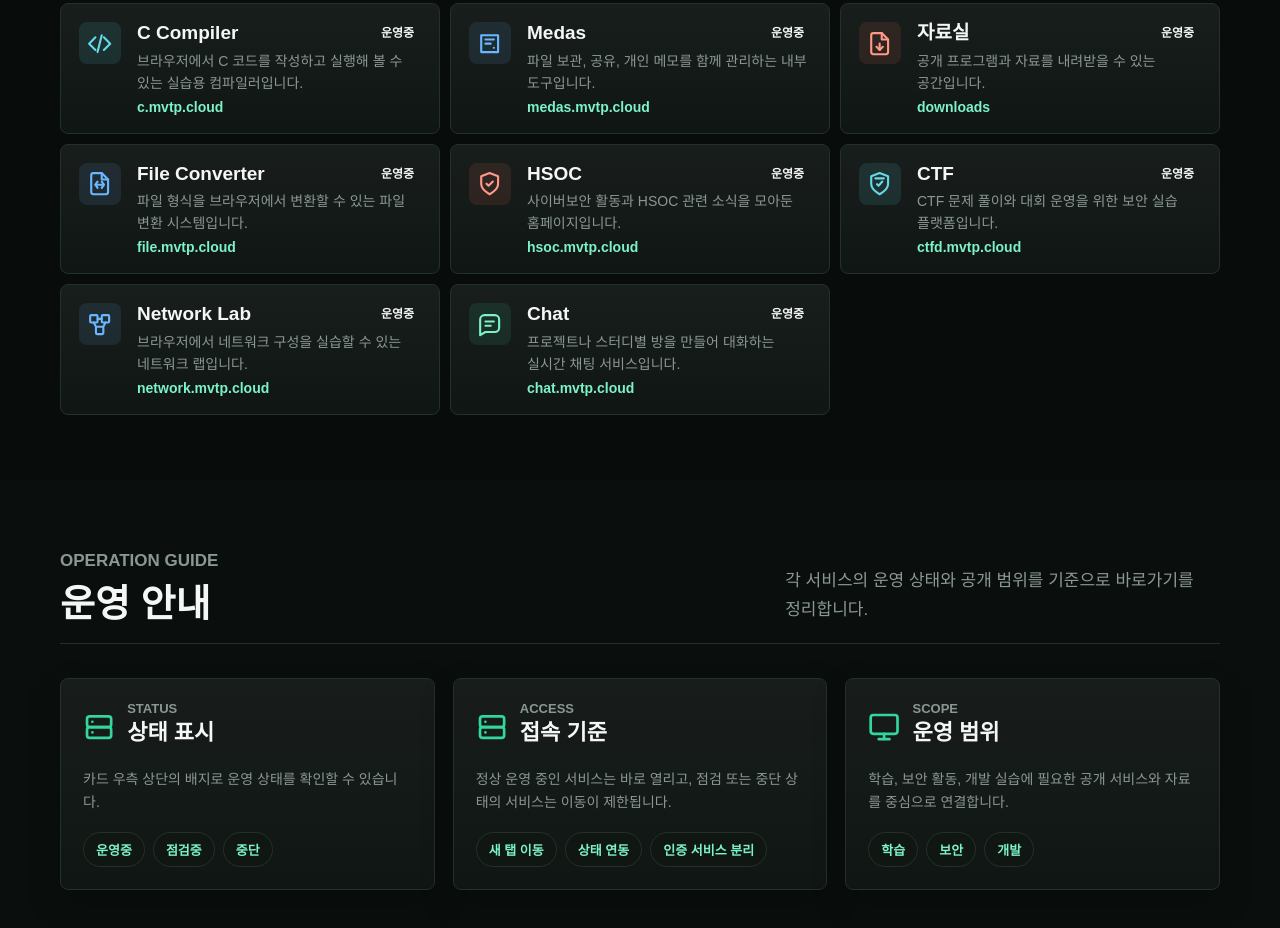
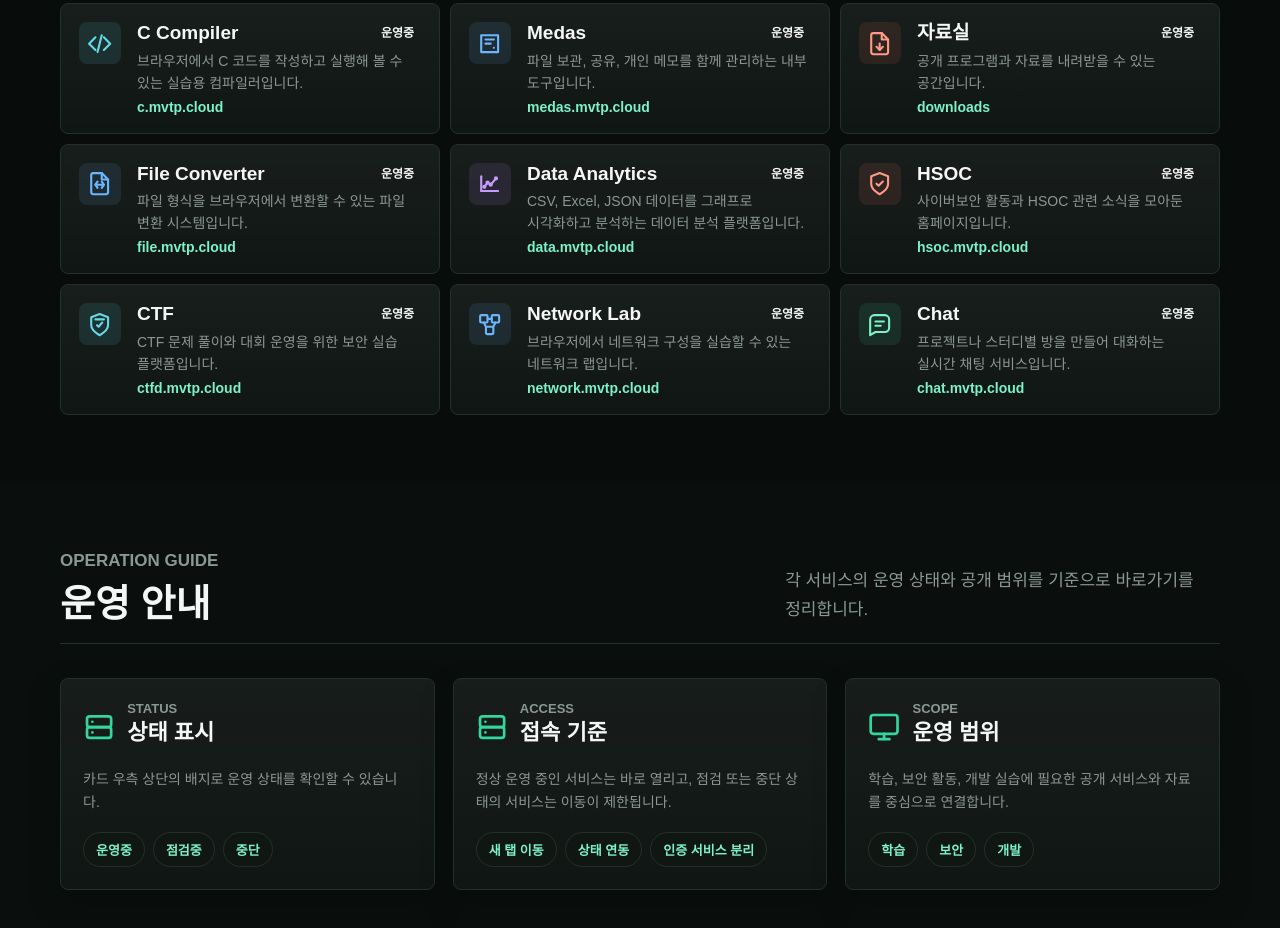
Before and after one commit to deploy103/mvtp-homepage, a website: page public/index.html in a window 1280 px wide. Shown: the part 1039-1967 px from the top of the page. Drawn offline with Linux system fonts and the light colour scheme; no server answers.

Commit message:
Add data analytics service link

```diff
--- a/data/site-content.json
+++ b/data/site-content.json
@@ -61,6 +61,12 @@
       "state": "online"
     },
     {
+      "id": "data",
+      "name": "Data Analytics",
+      "status": "운영중",
+      "state": "online"
+    },
+    {
       "id": "hsoc",
       "name": "HSOC",
       "status": "운영중",
--- a/public/index.html
+++ b/public/index.html
@@ -263,6 +263,26 @@
               </span>
             </a>
 
+            <a class="service-card" href="https://data.mvtp.cloud" target="_blank" rel="noreferrer noopener" data-service-id="data">
+              <span class="service-status" data-service-status>운영중</span>
+              <span class="service-icon service-icon-data">
+                <svg viewBox="0 0 24 24" aria-hidden="true">
+                  <path d="M4 19V5" />
+                  <path d="M4 19h16" />
+                  <path d="m7 15 3-4 3 2 5-6" />
+                  <circle cx="7" cy="15" r="1" />
+                  <circle cx="10" cy="11" r="1" />
+                  <circle cx="13" cy="13" r="1" />
+                  <circle cx="18" cy="7" r="1" />
+                </svg>
+              </span>
+              <span class="service-copy">
+                <strong>Data Analytics</strong>
+                <span>CSV, Excel, JSON 데이터를 그래프로 시각화하고 분석하는 데이터 분석 플랫폼입니다.</span>
+                <em>data.mvtp.cloud</em>
+              </span>
+            </a>
+
             <a class="service-card" href="https://hsoc.mvtp.cloud" target="_blank" rel="noreferrer noopener" data-service-id="hsoc">
               <span class="service-status" data-service-status>운영중</span>
               <span class="service-icon service-icon-coral">
--- a/public/styles.css
+++ b/public/styles.css
@@ -423,6 +423,11 @@ h3 {
   color: #65d9e6;
 }
 
+.service-icon-data {
+  background: rgba(190, 140, 255, 0.11);
+  color: #c59bff;
+}
+
 .service-copy {
   display: grid;
   gap: 5px;
--- a/server.js
+++ b/server.js
@@ -63,6 +63,7 @@ const defaultSiteContent = {
     { id: "medas", name: "Medas", status: "운영중", state: "online" },
     { id: "downloads", name: "자료실", status: "운영중", state: "online" },
     { id: "file", name: "File Converter", status: "운영중", state: "online" },
+    { id: "data", name: "Data Analytics", status: "운영중", state: "online" },
     { id: "hsoc", name: "HSOC", status: "운영중", state: "online" },
     { id: "ctf", name: "CTF", status: "운영중", state: "online" },
     { id: "network", name: "Network Lab", status: "운영중", state: "online" },
```
